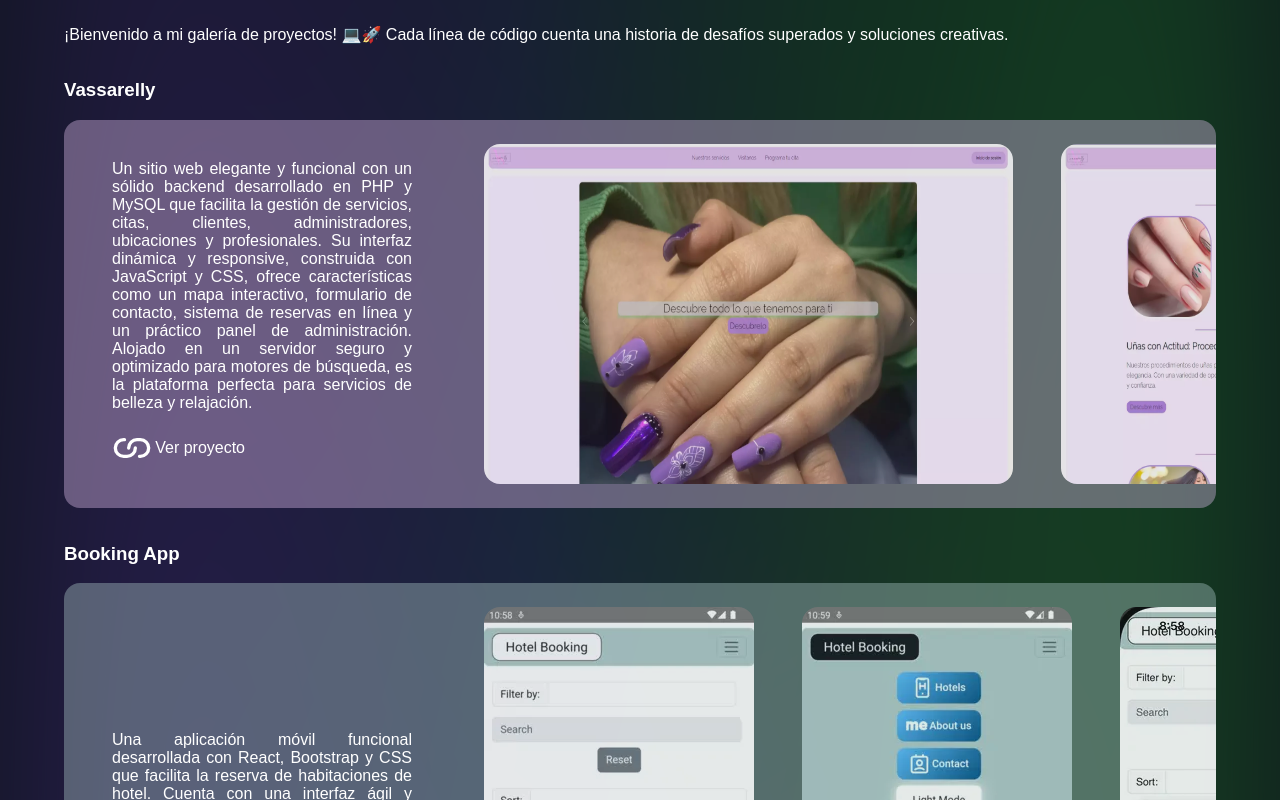
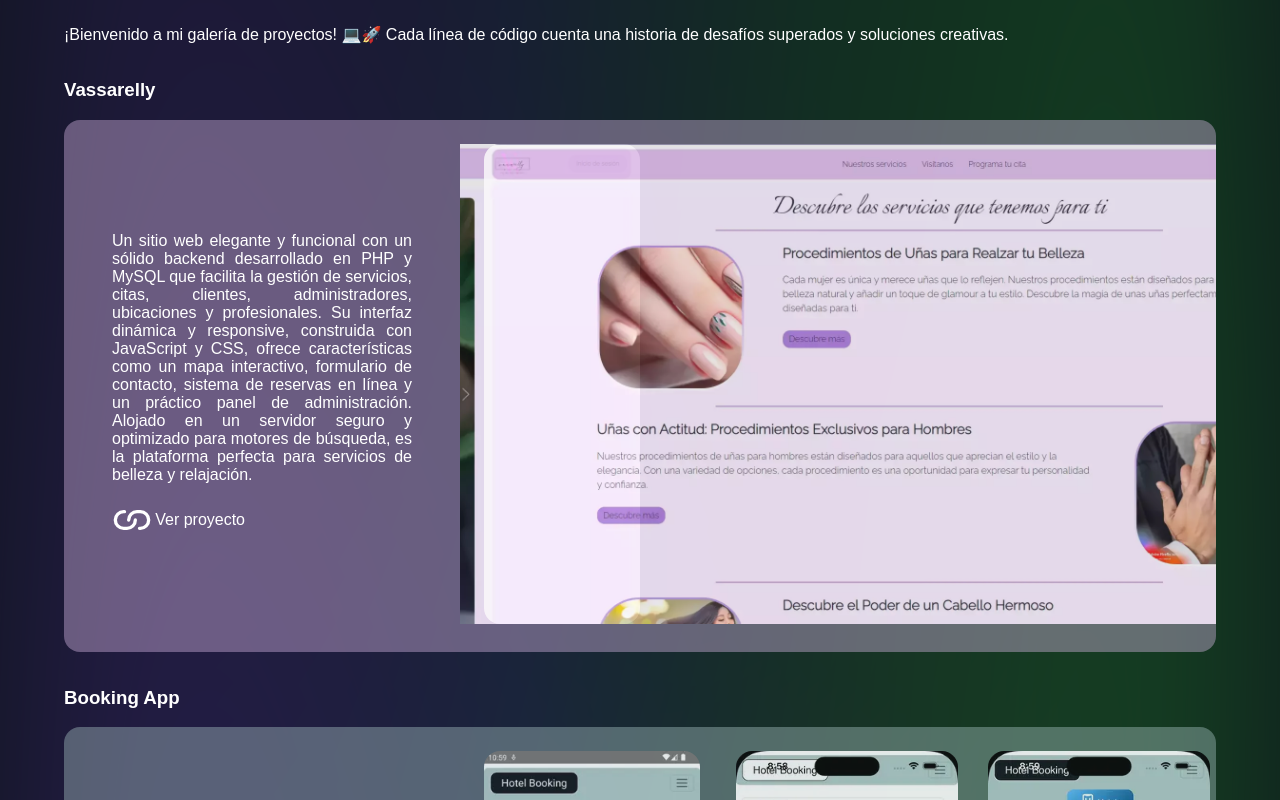
Before and after one commit to crcascr/portafolio, a React (Create React App) app: page / in a window 1280 px wide. Shown: the part 740-1540 px from the top of the page. Built offline with nearby package versions, Linux system fonts and the light colour scheme; a web font is replaced by a local one.

Commit message:
Fixed image presentation using Swiper

```diff
--- a/package.json
+++ b/package.json
@@ -12,6 +12,7 @@
     "react-i18next": "^14.1.0",
     "react-magic-motion": "^1.1.1",
     "react-scripts": "^5.0.1",
+    "swiper": "^11.1.1",
     "web-vitals": "^2.1.4"
   },
   "scripts": {
--- a/src/Portafolio.css
+++ b/src/Portafolio.css
@@ -156,7 +156,7 @@ body * {
   width: 90%;
 }
 
-.intro--titulo{
+.intro--titulo {
   text-align: center;
 }
 
@@ -205,11 +205,16 @@ body * {
 }
 
 .intro--red::before {
-  content: '';
+  content: "";
   position: absolute;
   width: 4rem;
   height: 4rem;
-  background-color: rgba(255, 255, 255, 0.5); /* Puedes ajustar el color de fondo */
+  background-color: rgba(
+    255,
+    255,
+    255,
+    0.5
+  ); /* Puedes ajustar el color de fondo */
   border-radius: 30%;
   transform: scale(0);
   transition: transform 0.4s ease-out;
@@ -217,35 +222,35 @@ body * {
   z-index: 0;
 }
 
-.linkedin::before{
+.linkedin::before {
   background-color: #00a0dc80;
 }
 
-.linkedinOscuro::before{
+.linkedinOscuro::before {
   background-color: #007bb580;
 }
 
-.github::before{
-  background-color: #24292e80
+.github::before {
+  background-color: #24292e80;
 }
 
-.githubOscuro::before{
-  background-color: #ffffff80
+.githubOscuro::before {
+  background-color: #ffffff80;
 }
 
-.x::before{
+.x::before {
   background-color: #1da1f280;
 }
 
-.xOscuro::before{
+.xOscuro::before {
   background-color: #5da9dd80;
 }
 
-.instagram::before{
+.instagram::before {
   background-color: #bc2a8d80;
 }
 
-.instagramOscuro::before{
+.instagramOscuro::before {
   background-color: #e1306c80;
 }
 
@@ -267,11 +272,11 @@ body * {
   color: transparent;
 }
 
-.biografia--texto{
+.biografia--texto {
   text-align: justify;
 }
 
-.proyectos--container{
+.proyectos--container {
   display: flex;
   flex-direction: column;
   gap: 1rem;
@@ -327,7 +332,28 @@ body * {
   cursor: default;
 }
 
+.proyecto--imagenes {
+  display: flex;
+  overflow-x: auto;
+  padding: 1.5rem 0rem;
+  align-items: center;
+}
+
+.proyecto--imagen {
+  width: auto;
+  transition: transform 15s linear;
+  border-radius: 1rem;
+  margin: 0rem 1.5rem;
+  cursor: pointer;
+  opacity: 0.85;
+  height: 60vh;
+}
+
 @media only screen and (max-width: 767px) {
+  .paginaContainer h2{
+    text-align: center;
+  }
+
   .proyecto--container {
     display: flex;
     flex-wrap: wrap;
@@ -337,21 +363,17 @@ body * {
     margin: 0.5rem;
     width: auto;
   }
-}
 
-.proyecto--imagenes {
-  display: flex;
-  overflow-x: auto;
-  padding: 1.5rem 0rem;
-}
+  .proyecto--imagenes {
+    flex-wrap: wrap;
+    justify-content: center;
+  }
 
-.proyecto--imagen {
-  width: 70%;
-  transition: transform 15s linear;
-  border-radius: 1rem;
-  margin: 0rem 1.5rem;
-  cursor: pointer;
-  opacity: 0.85;
+  .proyecto--imagen {
+    height: 20vh;
+    margin: 0.5rem;
+    transition: none;
+  }
 }
 
 .proyecto--link {
@@ -375,7 +397,7 @@ body * {
   justify-content: space-evenly;
 }
 
-.idiomas--introduccion{
+.idiomas--introduccion {
   text-align: justify;
 }
 
@@ -385,34 +407,34 @@ body * {
   flex-wrap: wrap;
 }
 
-.idiomas--idioma-texto{
+.idiomas--idioma-texto {
   text-align: center;
 }
 
-.pasatiempos--container{
+.pasatiempos--container {
   display: flex;
   justify-content: space-evenly;
   flex-wrap: wrap;
   gap: 1rem;
 }
 
-.pasatiempos--introduccion{
+.pasatiempos--introduccion {
   text-align: justify;
 }
 
-.pasatiempos--pasatiempo-container{
+.pasatiempos--pasatiempo-container {
   width: 20rem;
   height: auto;
 }
 
-.pasatiempos--pasatiempo-inicio{
+.pasatiempos--pasatiempo-inicio {
   text-align: center;
 }
 
-.pasatiempos--pasatiempo-titulo{
+.pasatiempos--pasatiempo-titulo {
   margin-top: 0;
 }
 
-.pasatiempos--pasatiempo-descripcion{
+.pasatiempos--pasatiempo-descripcion {
   text-align: justify;
 }
--- a/src/components/CambioIdioma.js
+++ b/src/components/CambioIdioma.js
@@ -8,8 +8,6 @@ function CambioIdioma(darkMode) {
     i18n.changeLanguage(idioma);
     setIdiomaActual(idioma);
   };
-
-  console.log(darkMode.darkMode);
 
   return (
     <div>
--- a/src/components/Proyectos.js
+++ b/src/components/Proyectos.js
@@ -3,6 +3,13 @@ import link from "../images/link.svg";
 import linkBlanco from "../images/link-blanco.svg";
 
 import { useTranslation } from "react-i18next";
+
+import { register } from "swiper/element/bundle";
+
+import { Swiper, SwiperSlide } from "swiper/react";
+import "swiper/css";
+
+register();
 
 function Proyectos(props) {
   const { t } = useTranslation();
@@ -33,6 +40,7 @@ function Proyectos(props) {
       color: "#dcbbe966",
       hoverColor: "#dcbbe9",
       descripcion: t("proyectos.Descripciones.Vassarelly"),
+      mobile_app: false,
     },
     {
       carpeta: "booking",
@@ -63,6 +71,7 @@ function Proyectos(props) {
       color: "#acc7c766",
       hoverColor: "#acc7c7",
       descripcion: t("proyectos.Descripciones.Booking"),
+      mobile_app: true,
       extraLinks: [
         {
           nombre: "Android",
@@ -99,6 +108,7 @@ function Proyectos(props) {
       color: "#f59e0b66",
       hoverColor: "#f59e0b",
       descripcion: t("proyectos.Descripciones.Sumz"),
+      mobile_app: false,
     },
     {
       carpeta: "notas",
@@ -125,6 +135,7 @@ function Proyectos(props) {
       color: "#4a4e7466",
       hoverColor: "#4a4e74",
       descripcion: t("proyectos.Descripciones.Notas"),
+      mobile_app: false,
     },
     {
       carpeta: "tenzies",
@@ -151,6 +162,7 @@ function Proyectos(props) {
       color: "#5035ff66",
       hoverColor: "#5035ff",
       descripcion: t("proyectos.Descripciones.Tenzies"),
+      mobile_app: false,
     },
     {
       carpeta: "quizzical",
@@ -177,11 +189,38 @@ function Proyectos(props) {
       color: "#4d5b9e66",
       hoverColor: "#4d5b9e",
       descripcion: t("proyectos.Descripciones.Quizzical"),
+      mobile_app: false,
     },
   ];
 
   const [proyectoHov, setProyectoHov] = React.useState(null);
   const [tarjetaProyectoHov, setTarjetaProyectoHov] = React.useState(null);
+
+  const SwiperComponent = ({ elemento }) => {
+    return (
+      <Swiper
+        navigation
+        pagination
+        slidesPerView={elemento.mobile_app ? 3 : 1}
+        speed={500}
+        loop
+        autoplay
+        effect="slide"
+      >
+        {elemento.imagenes.map((imagen, index) => (
+          <SwiperSlide key={index}>
+            <img
+              src={imagen.src}
+              alt={imagen.nombre}
+              className="proyecto--imagen"
+              key={imagen.nombre}
+              onClick={() => window.open(elemento.link, "_blank")}
+            />
+          </SwiperSlide>
+        ))}
+      </Swiper>
+    );
+  };
 
   const componentesProyectos = elementosProyectos.map((elemento, index) => {
     return (
@@ -194,7 +233,7 @@ function Proyectos(props) {
           style={{
             backgroundColor: elemento.color,
             boxShadow:
-              tarjetaProyectoHov === index
+              tarjetaProyectoHov === index && window.innerWidth > 767
                 ? `0 0 40px 10px ${elemento.hoverColor}`
                 : "",
           }}
@@ -248,27 +287,7 @@ function Proyectos(props) {
             )}
           </div>
           <div className={`proyecto--imagenes`}>
-            {elemento.imagenes.map((imagen) => (
-              <img
-                onMouseEnter={() => setProyectoHov(index)}
-                onMouseLeave={() => setProyectoHov(null)}
-                onClick={() =>
-                  window.open(imagen.src, "_blank", "noopener,noreferrer")
-                }
-                key={imagen.nombre}
-                src={imagen.src}
-                alt={`Imagen del proyecto ${elemento.carpeta}`}
-                style={{
-                  transform:
-                    proyectoHov === index
-                      ? `translateX(-${elemento.imagenes.length * 70.5}%)`
-                      : "",
-                }}
-                className={`proyecto--imagen ${
-                  proyectoHov === index ? "proyecto--hover" : ""
-                }`}
-              />
-            ))}
+            <SwiperComponent elemento={elemento} />
           </div>
         </div>
       </div>
--- a/src/index.js
+++ b/src/index.js
@@ -2,12 +2,8 @@ import React from 'react';
 import ReactDOM from 'react-dom/client';
 import './Portafolio.css';
 import reportWebVitals from './reportWebVitals';
-import i18n from './i18n';
 
 import Portafolio from './Portafolio';
-const userLanguage=navigator.language.split('-')[0];
-console.log(userLanguage)
-//i18n.changeLanguage(userLanguage);
 
 const root = ReactDOM.createRoot(document.getElementById('root'));
 root.render(
```
Also changed, not shown: 1 other file (tests, documents, lock files or other folders).
